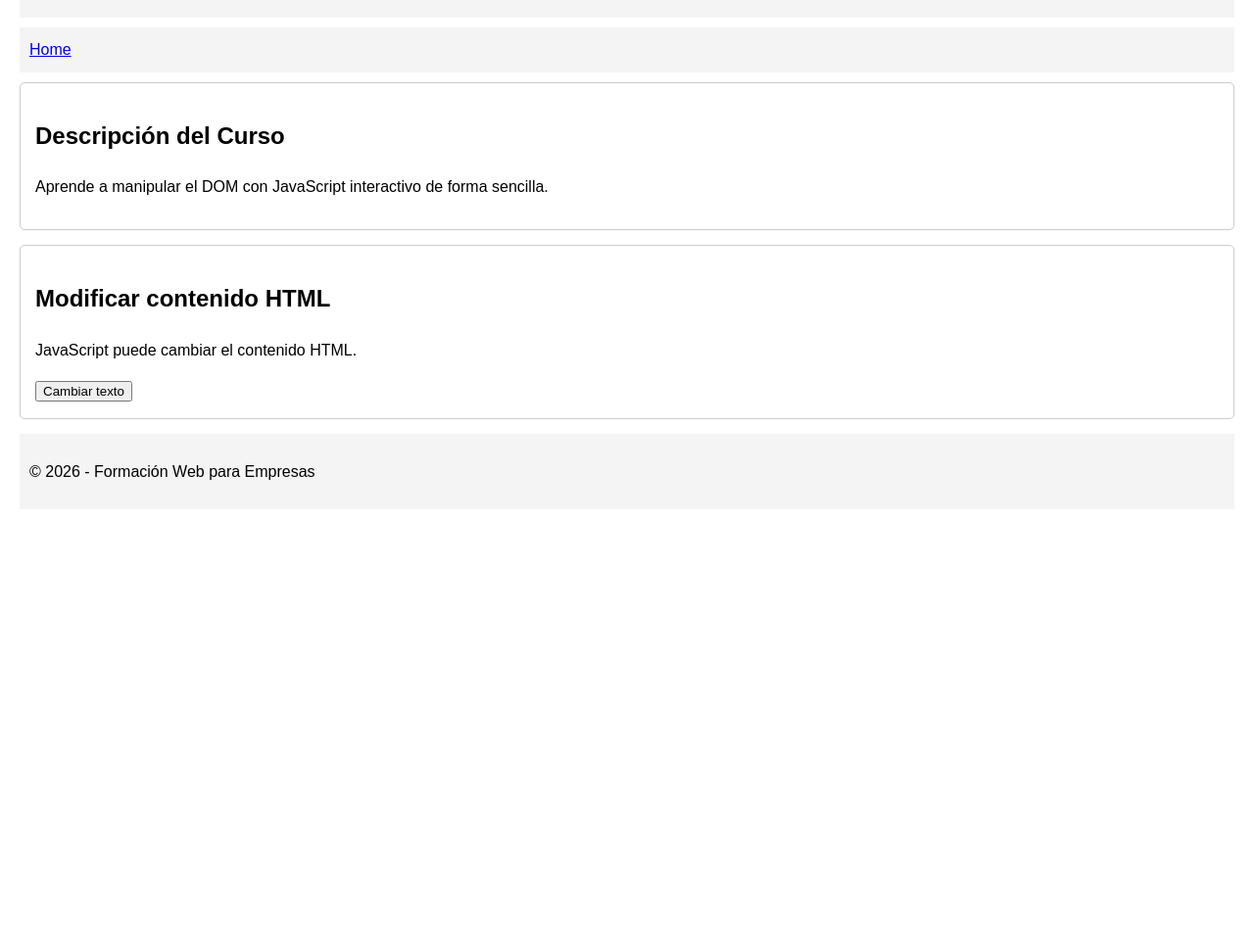
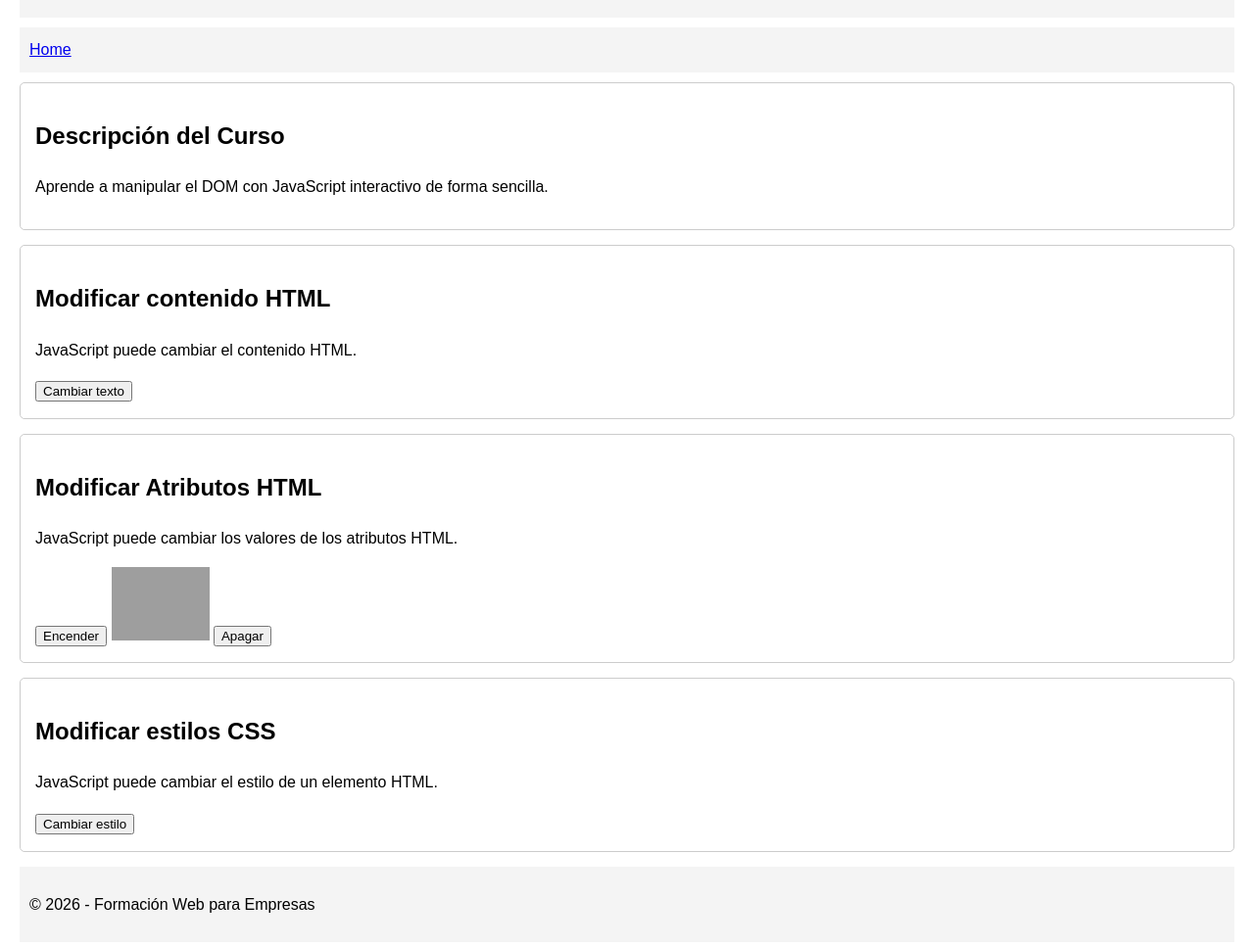
Before and after one commit to joseluisgilj9819-collab/Despliegue-de-aplicaciones, a plain HTML site: page control-de-versiones/index.html in a window 1280 px wide. Shown: the part 116-1084 px from the top of the page at 98% size. Before the commit the page ends 800 px from the top, so only its background shows below. Drawn offline with Linux system fonts and the light colour scheme; grey boxes are pictures that could not be loaded.

Commit message:
Usuario 3: Añade una seccion Modificar estilos CSS

```diff
--- a/control-de-versiones/index.html
+++ b/control-de-versiones/index.html
@@ -46,6 +46,31 @@
             texto</button>
     </section>
 
+    <section id="atributos">
+        <h2>Modificar Atributos HTML</h2>
+        <p>JavaScript puede cambiar los valores de los atributos HTML.</p>
+        <button
+            onclick="document.getElementById('miImagen').src='https://www.w3schools.com/js/pic_bulbon.gif'">Encender</button>
+        <img id="miImagen" src="https://www.w3schools.com/js/pic_bulboff.gif" style="width:100px">
+        <button
+            onclick="document.getElementById('miImagen').src='https://www.w3schools.com/js/pic_bulboff.gif'">Apagar</button>
+    </section>
+
+    <section id="estilos">
+        <h2>Modificar estilos CSS</h2>
+        <p id="demoStyle">JavaScript puede cambiar el estilo de un elemento HTML.</p>
+        <button type="button" onclick="cambiarEstilo()">Cambiar estilo</button>
+
+        <script>
+            // Función para cambiar el tamaño de fuente y color del texto
+            function cambiarEstilo() {
+                var elem = document.getElementById("demoStyle");
+                elem.style.fontSize = "25px"; // Cambia el tamaño de letra
+                elem.style.color = "red";       // Cambia el color a rojo
+            }
+        </script>
+    </section>
+
     <footer>
         <p>&copy; 2026 - Formación Web para Empresas</p>
     </footer>
```
